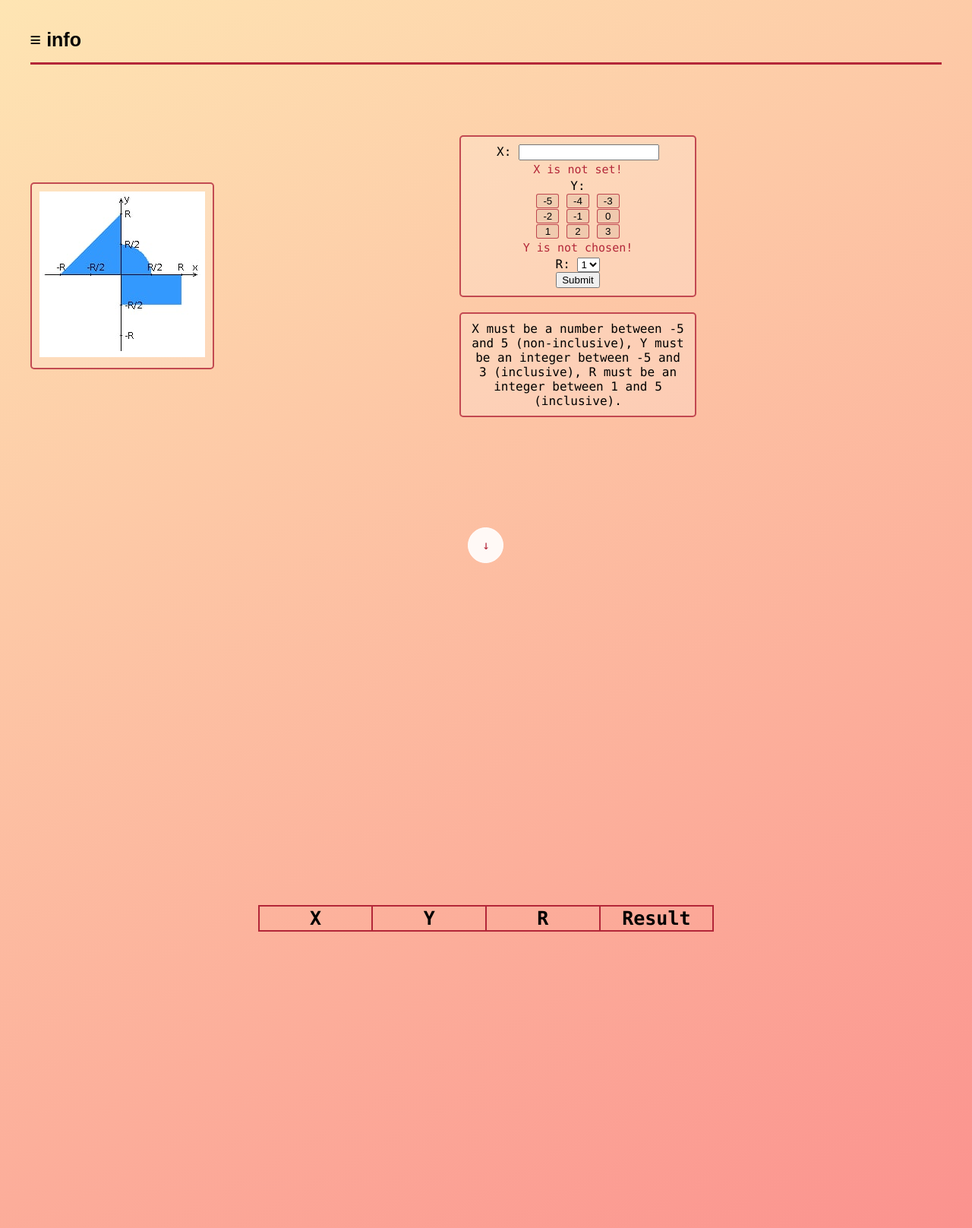
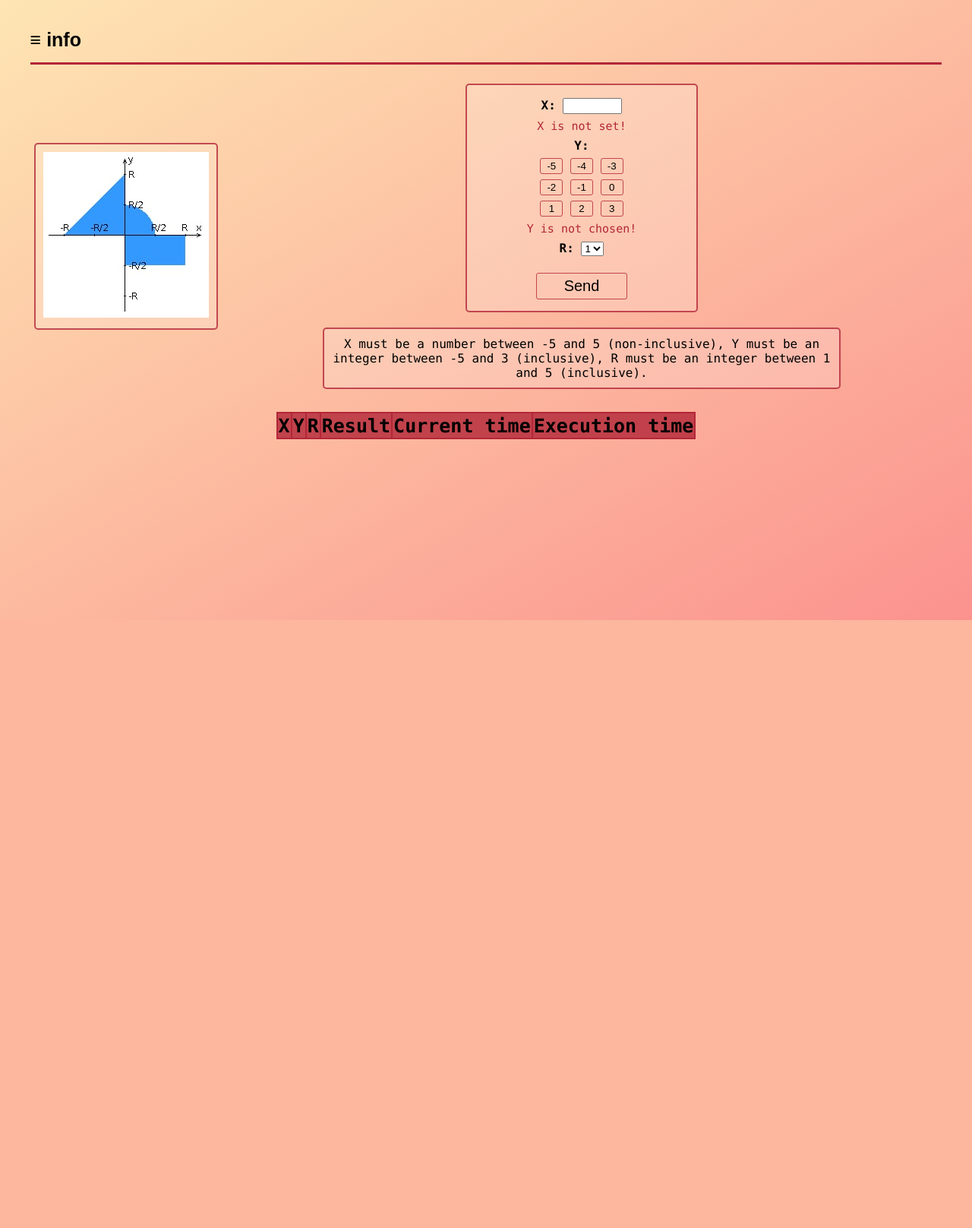
Before and after one commit to algoritmist/web-labs-MoPE, a PHP site: page / in a window 1280 px wide. Shown: the whole page at 76% size. After the commit the page ends 816 px from the top, so only its background shows below. Run offline with PHP 8.4, Linux system fonts and the light colour scheme.

Commit message:
defense version

```diff
--- a/lab1/index.php
+++ b/lab1/index.php
@@ -16,7 +16,7 @@
 <body>
     <div class="page">
 	    <header>
-		    <input type="button" class="header_button" value ="&equiv; info" onclick="changeInfoDisplay()">
+	        <button class="header_button"onclick="changeInfoDisplay()">&equiv; info</button>
 		    <div id="header_info">
 			    evgenia ryzhova, p32132<br>
 			    lab 1, task #3315</br>
@@ -26,13 +26,13 @@
 
         <div id="pg1_main">
             <div class="column">
-	            <div class="pg1_container" id="graph">
+	            <div class="info_container" id="graph">
 		            <img src="images\area.png">
 	            </div>
 	        </div>
 
             <div class="column">
-	            <div class="pg1_container" id="input_block">
+	            <div class="info_container" id="input_block">
 		            <div>
 			            <label for="x">X:</label>
   			            <input type="text" id="x" name="x" oninput="validateX()">
@@ -69,30 +69,28 @@
 				            <option value="5">5</option>
 			            </select>
 		            </div>
-  		            <input type="submit" value="Submit" onclick="submit()">
+  		            <input class="submit_button" type="submit" value="Send" onclick="submit()">
 	            </div>
 
-	            <div class="pg1_container" id="input_info">
+	            <div class="info_container" id="input_info">
 		            <div>
 			            X must be a number between -5 and 5 (non-inclusive),
 			            Y must be an integer between -5 and 3 (inclusive),
 			            R must be an integer between 1 and 5 (inclusive).
 		            </div>
-		            <div class="warning" id="invalid_request_warning">
-		                Placeholder for error message.
-		            </div>
+		            <div class="warning" id="invalid_request_warning"></div>
 	            </div>
 	        </div>
 	    </div>
 
-	    <div class="next_page_link">
+	    <!--<div class="next_page_link">
 		    <a href="#result_wrapper">&darr;</a>
-	    </div>
+	    </div>-->
     </div>
 
 
 
-	<div class="page">
+<div>
 	<div id="result_wrapper">
 		<table id="results_table">
 			 <tr class="header">
@@ -100,6 +98,8 @@
 				<td>Y</td>
 				<td>R</td>
 				<td>Result</td>
+				<td>Current time</td>
+				<td>Execution time</td>
 			</tr>
 			<?php
 				foreach ($_SESSION["attempt_history"] as $attempt) {
@@ -109,6 +109,8 @@
 				<td><?=$attempt["y"]?></td>
 				<td><?=$attempt["r"]?></td>
 				<td><?php echo $attempt["result"] === 1? 'hit' : 'miss' ?></td>
+				<td><?=$attempt["cur_time"]?></td>
+				<td><?=$attempt["exec_time"]?></td>
 			</tr>
 			<?php
 		}?>
--- a/lab1/style.css
+++ b/lab1/style.css
@@ -3,12 +3,12 @@
 }
 
 body {
-	height: 100%;
+	min-height: 100vh;
 	scroll-behavior: smooth;
 	background: linear-gradient(-30deg, #fb928e, #FEE5B3);
 	text-align: center;
 	font-max-size: 25px;
-	font-min-size: 20px;
+	font-min-size: 22px;
 	font-family: "Consolas", monospace;
 	color: #000000;
 }
@@ -18,7 +18,7 @@
 }
 
 .page {
-	height: 100vh;
+	margin-bottom: 20px;
 	width: 95%;
 	position: relative;
 	display: flex;
@@ -39,6 +39,10 @@
 	text-transform: lowercase;
 }
 
+input[type="button"], input[type="submit"], button {
+	cursor: pointer;
+}
+
 .header_button {
 	background: none;
 	border: none;
@@ -47,7 +51,6 @@
 	font-weight: bold;
 	color: #000;
 	transition: color 0.2s linear;
-	cursor: pointer;
 	position: relative;
 }
 
@@ -58,11 +61,14 @@
 .header_button::after {
 	content: "";
 	display: block;
-	height: 30px;
-	background-color: #e84d76;
-	color: #e84d76;
+	width: 97%;
+	height: 7px;
+	background-color: white;
 	position: absolute;
-	opacity: 0.7;
+	top: 110%;
+	left: 3%;
+	z-index: 1;
+	opacity: 0;
 	transition: opacity 0.1s linear;
 }
 
@@ -79,11 +85,15 @@
 
 #pg1_main > .column {
 	display: flex;
+	flex-wrap: wrap;
+	flex: 0 1 auto;
 	flex-direction: column;
 	justify-content: stretch;
+	margin-left: 5px;
+	margin-right: 5px;
 }
 
-.pg1_container {
+.info_container {
 	background-color: rgba(255, 255, 255, 0.2);
 	border-radius: 5px;
 	border: 2px solid rgba(179, 38, 56, 0.8);
@@ -106,25 +116,59 @@
 }
 
 #input_block, #input_info {
-	width: 30%;
+	min-width: 30%;
 	padding: 10px;
 }
 
+#input_info {
+	max-width: 70%;
+}
+
+#input_block div {
+	margin: 7px 0 7px 0;
+}
+
+label {
+	font-weight: bold;
+}
+
+#x {
+	width: 70px;
+}
+
 .y_button {
-	background-color: rgba(0, 0, 0, 0.05);
+	padding: 2px;
+	background: none;
 	border: 1px solid rgba(179, 38, 56, 0.8);
-	width: 30px;
+	min-width: 30px;
 	border-radius: 3px;
 }
 
+
 .y_button.active {
-	background-color: rgba(0, 0, 0, 0.15);
+	background-color: rgba(179, 38, 56, 0.2);
+	text-shadow: brown 0 0 1px;
 }
 
 .warning {
 	color: #b32638;
 	font-size: 15px;
-	margin: 3px 0 3px 0;
+}
+
+.submit_button {
+	background: none;
+	border: 1px solid rgba(179, 38, 56, 0.8);
+	font-size: 20px;
+	padding: 5px;
+	width: 120px;
+	border-radius: 3px;
+	margin: 15px 0 5px 0;
+}
+
+.submit_button:hover {
+	background-color: rgba(179, 38, 56, 0.8);
+	color: white;
+	text-shadow: white 0 0 1px;
 }
 
 #invalid_request_warning {
@@ -145,7 +189,12 @@
 
 .next_page_link > a {
 	text-decoration: none;
-	color:  #b32638;
+	color: #b32638;
+	font-size: 25px;
+}
+
+#result_wrapper {
+	width: 80%
 }
 
 #result_wrapper table {
@@ -153,20 +202,35 @@
 	margin-left: auto;
 	margin-right: auto;
 	table-layout: fixed;
-	width: 50%;
+	mid-width: 80%;
 }
 
 td {
-	min-width: 12.5%;
 	border: 2px solid #b32638;
 	font-size: 18px;
+	height: 30px;
+	min-height: 25px;
+	min-width: 12.5%;
+}
+
+tr.hit {
+	background-color: rgba(255, 255, 255, 0.2);
+}
+
+tr.miss {
+	background-color: rgba(179, 38, 56, 0.2);
+}
+
+tr.header {
+	background-color: rgba(179, 38, 56, 0.8);
 }
 
 tr.header > td {
 	font-size: 25px;
-	font-weight: 600;
+	font-weight: bold;
+	min-height: 35px;
 }
 
 #invalid_request_warning {
-	/*display: none;*/
+	display: none;
 }
--- a/lab1/validate.js
+++ b/lab1/validate.js
@@ -6,14 +6,15 @@
 	let msg = document.getElementById("x_message");
 	if (display) {
 		msg.innerHTML = message;
-		msg.style.opacity = "1";
+		msg.style.display = "block";
 	} else {
-		msg.style.opacity = "0";
+		msg.style.display = "none";
 	}
 }
 
 function validateX() {
 	x = document.getElementById("x").value;
+	x = x.replace(',', '.');
 	if (x === "") {
 		editXMessage(true, "X is not set!");
 		return false;
@@ -22,9 +23,8 @@
 		editXMessage(true, "X is not a number!");
 		return false;
 	}
-	if ((parseFloat(x) === 5 && x.charAt(0) !== "5") ||
-		(parseFloat(x) === -5 && x.charAt(1) !== "5")) {
-		editXMessage(true, "X is too precise!");
+	if (x.length > 17) {
+		editXMessage(true, "X is too long! This page doesn't support long numbers.");
 		return false;
 	}
 	x = parseFloat(x);
@@ -38,7 +38,7 @@
 
 function hideYMessage() {
 	let msg = document.getElementById("y_message");
-	msg.style.opacity = "0";
+	msg.style.display = "none";
 }
 
 function chooseY(elem) {
@@ -76,7 +76,6 @@
 
 function submit() {
 	if (validateArgs()) {
-		alert("args are valid !");
 		let xhr = new XMLHttpRequest();
 		let data = new FormData();
 		data.append("x", x);
@@ -94,6 +93,8 @@
 					new_row += "<td>" + res.y + "</td>";
 					new_row += "<td>" + res.r + "</td>";
 					new_row += "<td>" + (res.result === 1 ? 'hit' : 'miss') + "</td>";
+					new_row += "<td>" + res["cur_time"] + "</td>";
+					new_row += "<td>" + res["exec_time"] + "</td>";
 					new_row += "</tr>";
 					$(new_row).insertAfter("#results_table .header");
 					break;
@@ -116,5 +117,5 @@
 	}
 	else showInvalidRequestWarning(
 		true,
-		"X, Y or R value doesn't meet their requirements (listed above).");
+		"X, Y and/or R value is not set or doesn't meet their requirements (listed above).");
 }
```
Also changed, not shown: lab1/check.php (+14 -8 lines). Lines whose indentation alone changed are shown as unchanged.
